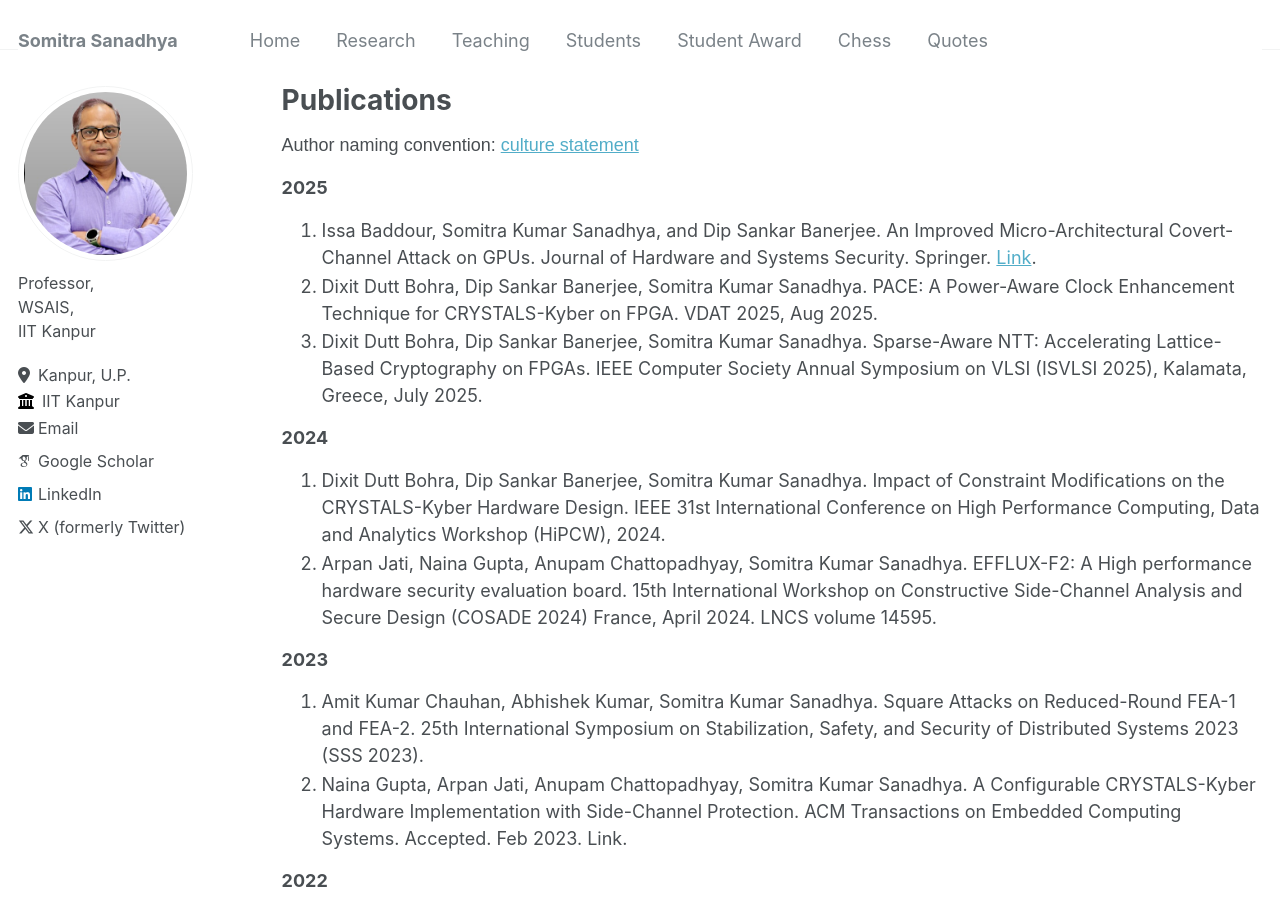
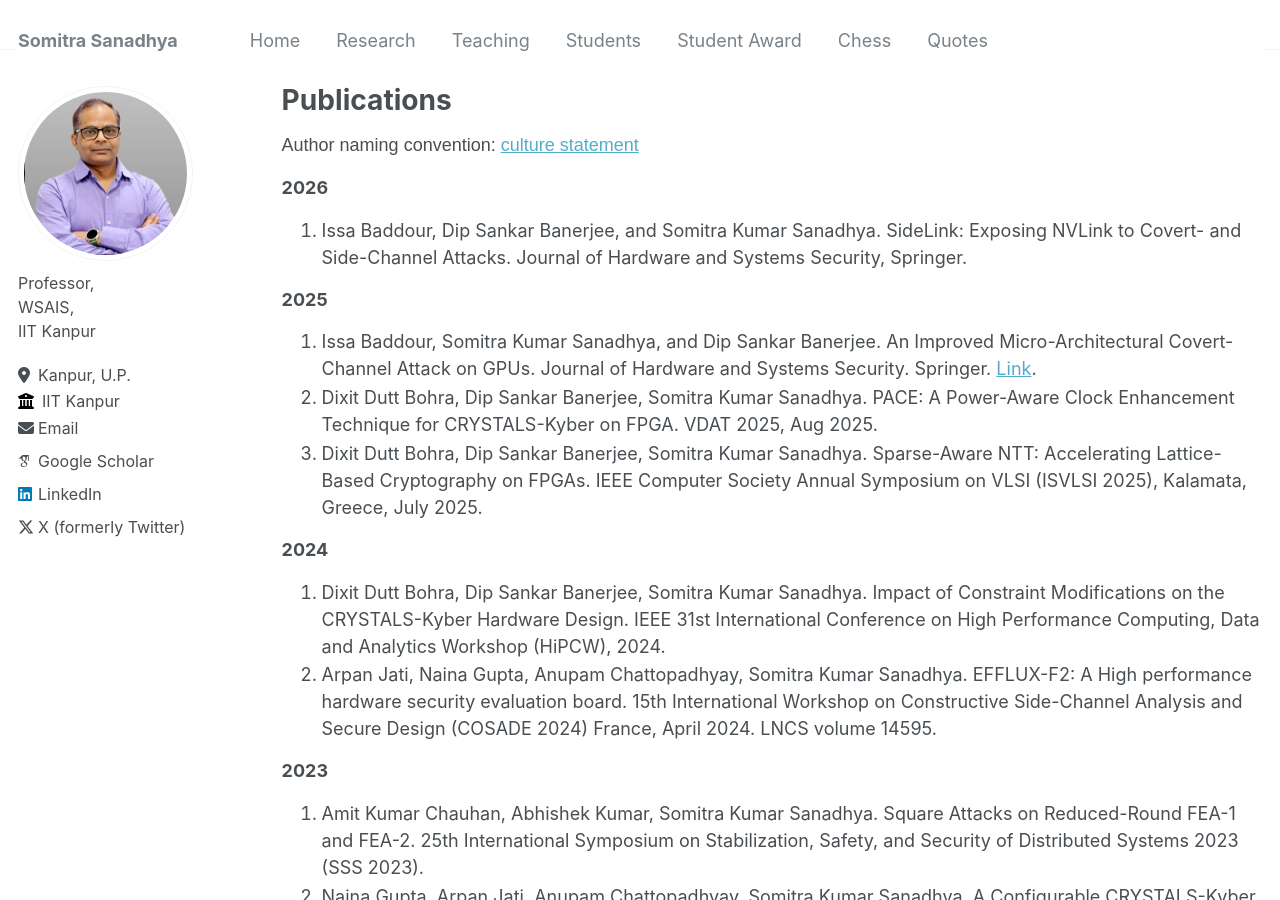
Before and after one commit to somitra-sanadhya/somitra-sanadhya.github.io, a Jekyll site: the page built from _pages/publications.md, in a window 1280 px wide and 900 px high. Built offline with Jekyll 4.4.1, drawn with Linux system fonts in a browser that asks for light colours; some web fonts are replaced.

Commit message:
Update publications.md

```diff
--- a/_pages/publications.md
+++ b/_pages/publications.md
@@ -6,6 +6,9 @@ author_profile: true
 ---
 
   Author naming convention: [culture statement](https://www.ams.org/profession/leaders/culture/CultureStatement04.pdf)
+
+### 2026
+1. Issa Baddour, Dip Sankar Banerjee, and Somitra Kumar Sanadhya. SideLink: Exposing NVLink to Covert- and Side-Channel Attacks. Journal of Hardware and Systems Security, Springer.
 
 ### 2025
 1. Issa Baddour, Somitra Kumar Sanadhya, and Dip Sankar Banerjee. An Improved Micro-Architectural Covert-Channel Attack on GPUs. Journal of Hardware and Systems Security. Springer. [Link](https://link.springer.com/article/10.1007/s41635-025-00170-0).
```
